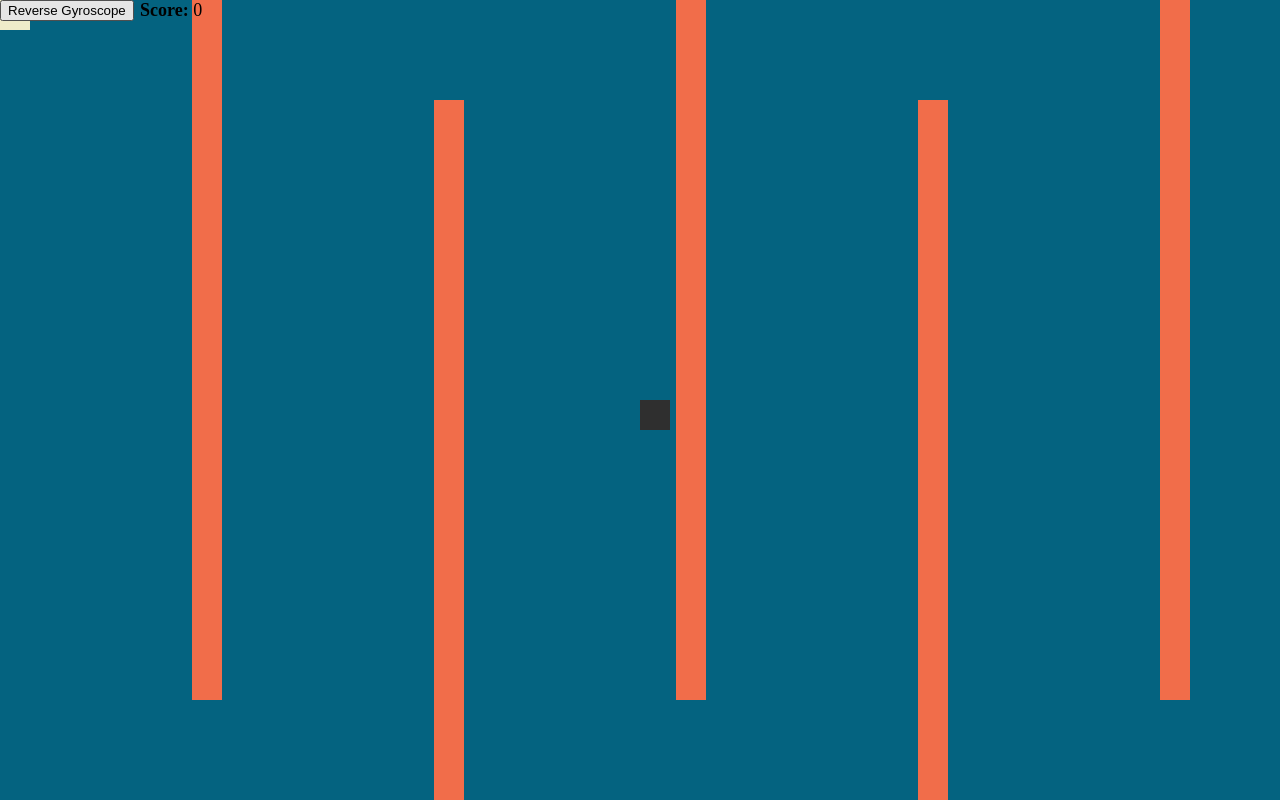
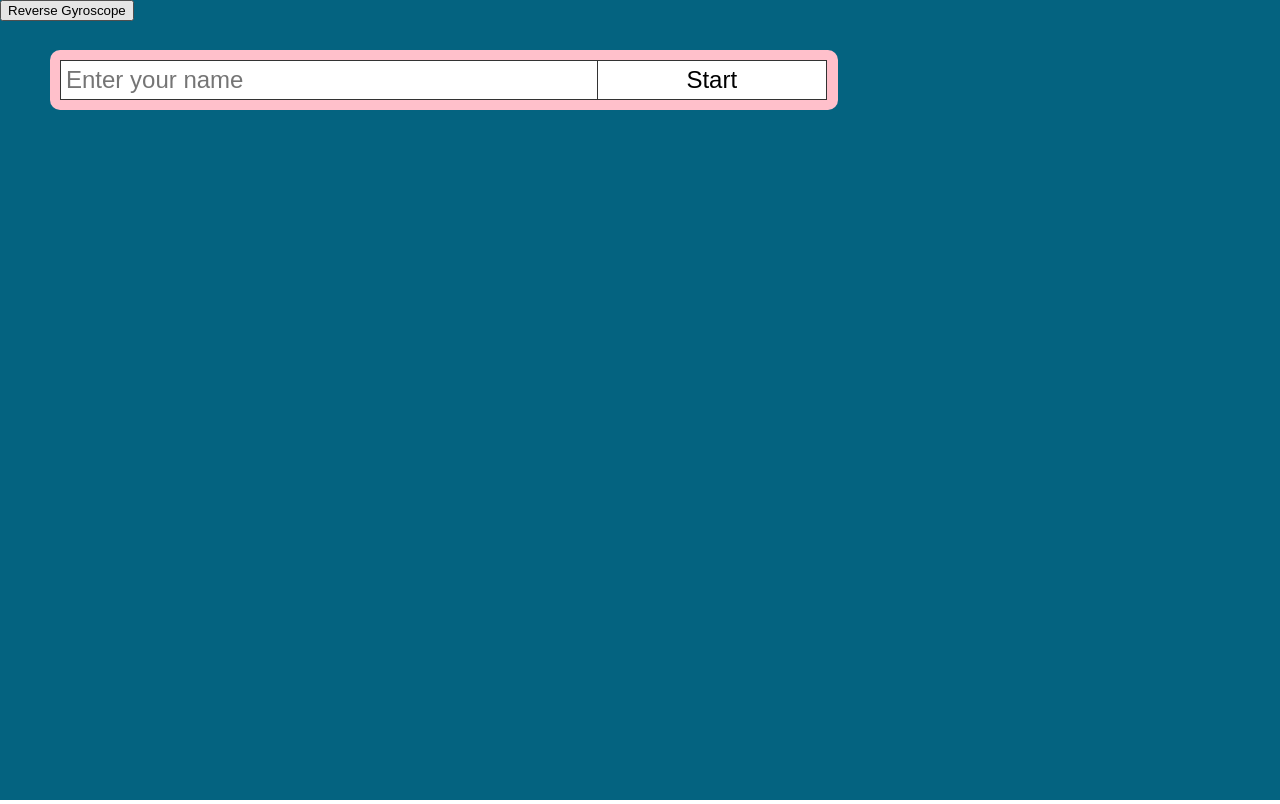
Before and after one commit to alexjfno1/TeamLabyrinth, a website: page views/index.html in a window 1280 px wide. Drawn offline with Linux system fonts and the light colour scheme.

Commit message:
Making the score personal

```diff
--- a/css/app.css
+++ b/css/app.css
@@ -21,3 +21,39 @@ html, body {
   left: 140px;
   font-size: 18px;
 }
+
+#player-details {
+  padding: 10px;
+  width: 60%;
+  position: absolute;
+  border-radius: 10px;
+  background-color: pink;
+  top: 50px;
+  left: 50px;
+}
+
+#player-details:after {
+  display: block;
+  content: " ";
+  clear: both;
+}
+
+#player-name {
+  width: 70%;
+  font-size: 24px;
+  padding: 5px;
+  border: 1px solid #333;
+  float: left;
+  box-sizing: border-box;
+}
+
+#start {
+  width: 30%;
+  float: left;
+  margin-left: -1px;
+  font-size: 24px;
+  background-color: #FFF;
+  border: 1px solid #333;
+  padding: 5px;
+  box-sizing: border-box;
+}
--- a/js/app.js
+++ b/js/app.js
@@ -3,6 +3,7 @@ window.Labyrinth = {
   sensitivity: 5,
   gyroscopeDirection: 1,
   score: 0,
+  stopped: true,
 
   canvas: function() {
     return Canvas.canvas;
@@ -19,10 +20,16 @@ window.Labyrinth = {
   setUp: function() {
     this.canvas().width = window.innerWidth;
     this.canvas().height = window.innerHeight;
+    Canvas.draw();
     Maze.create();
   },
 
+  updateScore: function() {
+    document.getElementById("score").innerHTML = "<strong>" + Player.name + "'s Score:</strong> " + Labyrinth.score;
+  },
+
   run: function() {
+    this.stopped = false;
     Canvas.clear();
     Coin.draw();
     Maze.draw();
@@ -30,7 +37,7 @@ window.Labyrinth = {
     if(Coin.hasBeenHit(Player.x, Player.y)) {
       Coin.regenerateCoordinates();
       Labyrinth.score++;
-      document.getElementById("score").innerHTML = "<strong>Score:</strong> " + Labyrinth.score;
+      this.updateScore();
     }
     for(var i=0; i < Maze.walls.length; i++) {
       currentWall = Maze.walls[i];
@@ -38,11 +45,16 @@ window.Labyrinth = {
         Player.reset();
         console.log("Game Over! - You scored " + Labyrinth.score + " points!");
         Labyrinth.score = 0;
-        document.getElementById("score").innerHTML = "<strong>Score:</strong> " + Labyrinth.score;
+        this.updateScore();
         break;
       }
     }
-    window.requestAnimationFrame(Labyrinth.run.bind(Labyrinth));
+    this.animationID = window.requestAnimationFrame(Labyrinth.run.bind(Labyrinth));
+  },
+
+  stop: function() {
+    window.cancelAnimationFrame(this.animationID);
+    this.stopped = true;
   }
 
 }
@@ -54,9 +66,13 @@ window.Canvas = {
   width: window.innerWidth,
   height: window.innerHeight,
 
-  clear: function() {
+  draw: function() {
     Labyrinth.context().fillStyle = "#046380";
     Labyrinth.context().fillRect(0, 0, window.innerWidth, window.innerHeight);
+  },
+
+  clear: function() {
+    this.draw();
   }
 
 }
@@ -144,8 +160,10 @@ window.Player = {
 }
 
 window.ondevicemotion = function(event) {
-  Player.x += (Labyrinth.sensitivity * event.accelerationIncludingGravity.x * Labyrinth.gyroscopeDirection);
-  Player.y -= (Labyrinth.sensitivity * event.accelerationIncludingGravity.y * Labyrinth.gyroscopeDirection);
+  if(!Labyrinth.stopped) {
+    Player.x += (Labyrinth.sensitivity * event.accelerationIncludingGravity.x * Labyrinth.gyroscopeDirection);
+    Player.y -= (Labyrinth.sensitivity * event.accelerationIncludingGravity.y * Labyrinth.gyroscopeDirection);
+  }
 }
 
 document.getElementById("reverse-gyroscope").onclick = function () {
@@ -176,5 +194,11 @@ window.Maze = {
 
 }
 
+document.getElementById("start").onclick = function() {
+  Player.name = document.getElementById("player-name").value;
+  Labyrinth.updateScore();
+  document.getElementById("player-details").style.display = "none";
+  Labyrinth.run();
+}
+
 Labyrinth.setUp();
-Labyrinth.run();
--- a/views/index.html
+++ b/views/index.html
@@ -8,9 +8,13 @@
   </head>
 
   <body>
+    <div id=player-details>
+      <input type=text id=player-name placeholder="Enter your name">
+      <button id=start>Start</button>
+    </div>
     <canvas id=labyrinth></canvas>
     <button id=reverse-gyroscope>Reverse Gyroscope</button>
-    <div id=score><strong>Score:</strong> 0</div>
+    <div id=score></div>
     <script type=text/javascript src=/js/app.js></script>
   </body>
 
```
